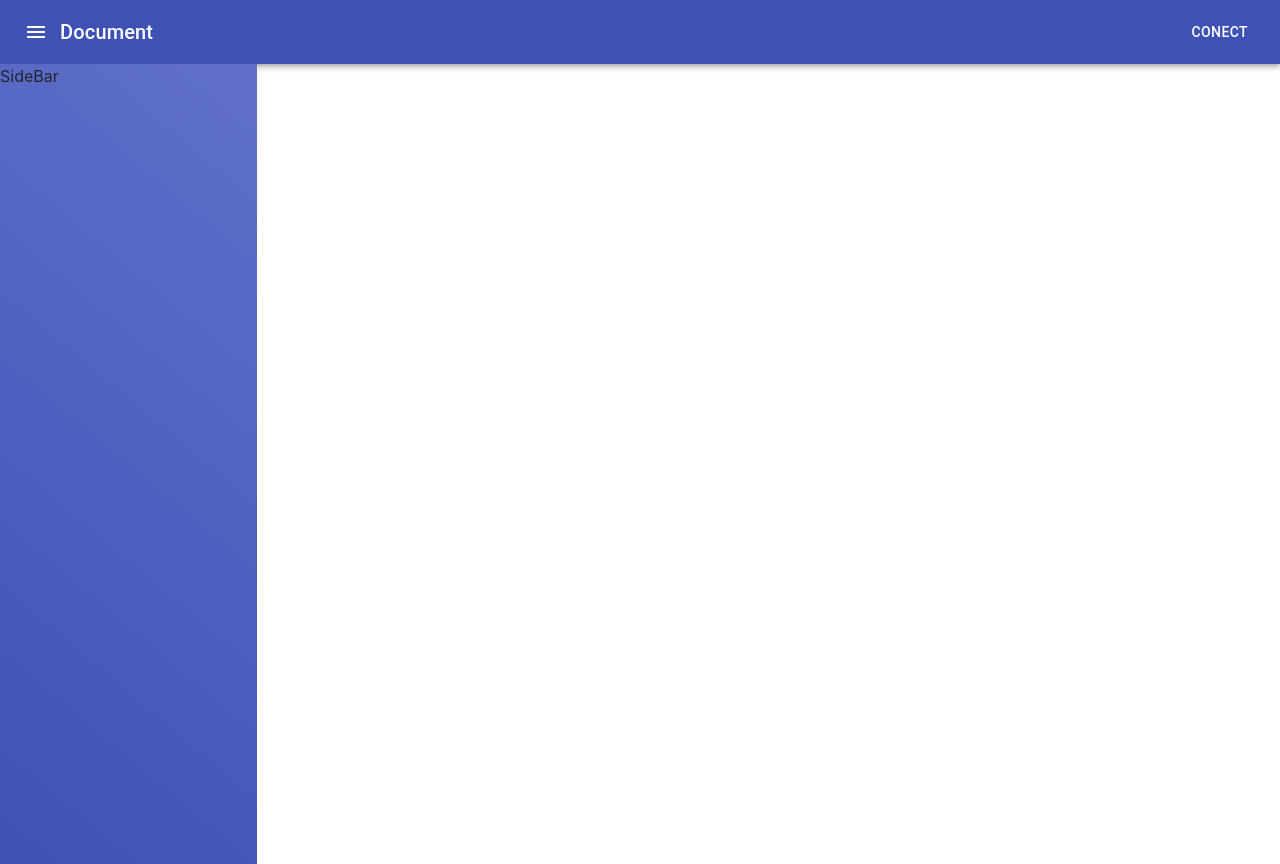
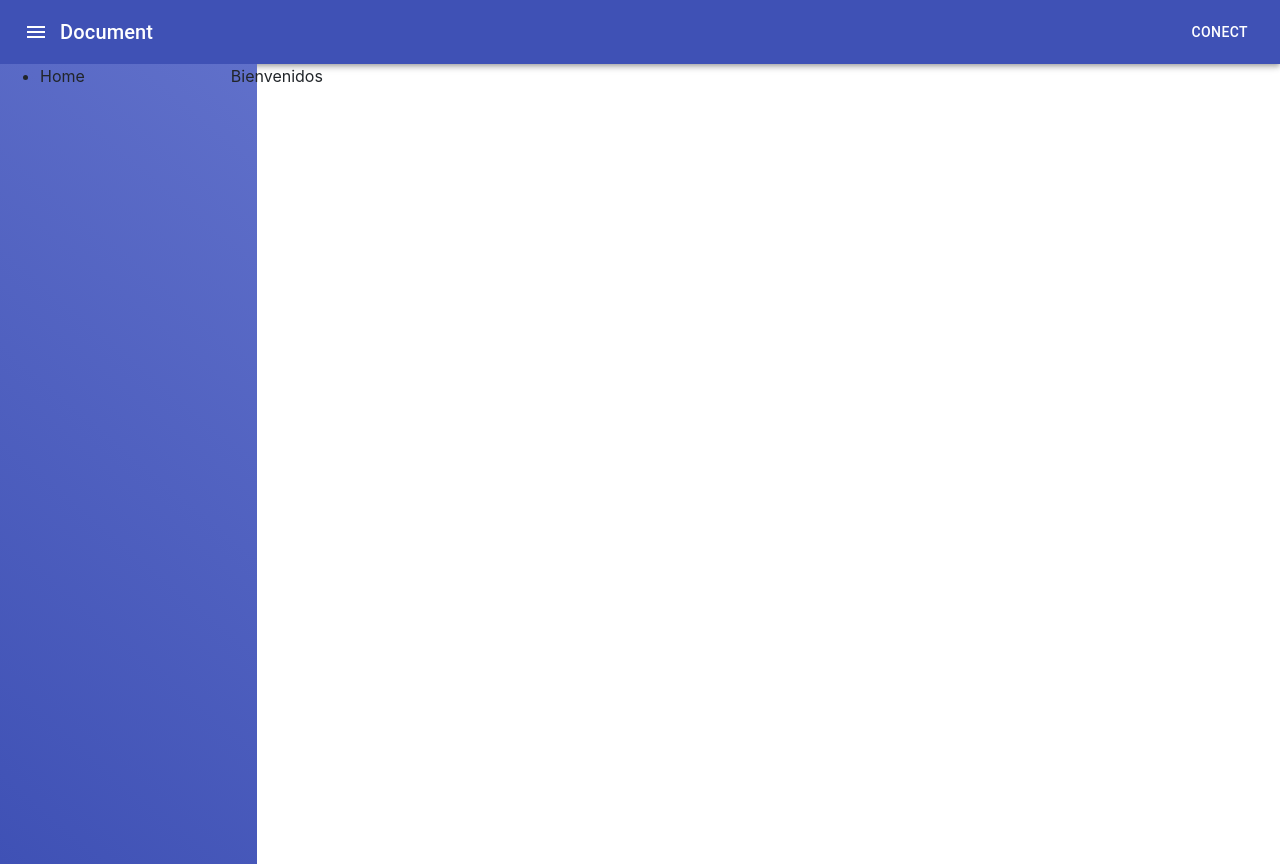
Before and after one commit to Electronic-Signatures-Industries/documentos-tokenizable, a React (Create React App) app in the folder app/: page / in a window 1280 px wide. Built offline with nearby package versions, Linux system fonts and the light colour scheme.

Commit message:
Adding sidebar logic

```diff
--- a/app/src/App.route.js
+++ b/app/src/App.route.js
@@ -1,5 +1,6 @@
 import React from 'react';
 import { Route, Switch} from 'react-router-dom';
+import Home from './containers/Home/Home'
 
 import Layout from './containers/Layout/Layout';
 
@@ -12,6 +13,7 @@ const AppRoute = () => {
 				render={props =>
 					(
 						<Layout {...props}>
+							<Home />
 						</Layout>
 					)}
 			/>
--- a/app/src/components/Header/Header.jsx
+++ b/app/src/components/Header/Header.jsx
@@ -1,4 +1,5 @@
 import React from 'react';
+import PropTypes from 'prop-types';
 import AppBar from '@material-ui/core/AppBar';
 import Toolbar from '@material-ui/core/Toolbar';
 import Typography from '@material-ui/core/Typography';
@@ -9,12 +10,20 @@ import i18n from 'i18next';
 
 import './header.scss';
 
-const Header = () => {
+const Header = (props) => {
+	const handleSide = () => {
+		props.setIsSlide(!props.isSlide)
+	}
 	return (
 		<div className="root">
 			<AppBar position="static">
 				<Toolbar>
-					<IconButton edge="start" className="menuButton" color="inherit" aria-label="menu">
+					<IconButton
+						edge="start"
+						className="menuButton"
+						color="inherit"
+						aria-label="menu"
+						onClick={handleSide}>
 						<MenuIcon />
 					</IconButton>
 					<Typography variant="h6" className="title">
@@ -28,4 +37,10 @@ const Header = () => {
 
 }
 
+Header.propTypes = {
+	setIsSlide: PropTypes.func.isRequired,
+	isSlide: PropTypes.bool.isRequired
+};
+
+
 export default Header;
--- a/app/src/components/SideBar/SideBar.jsx
+++ b/app/src/components/SideBar/SideBar.jsx
@@ -1,11 +1,26 @@
 import React from 'react';
+import PropTypes from 'prop-types';
 
 import './sideBar.scss';
 
-const SideBar = () => {
+const SideBar = (props) => {
+	const { isSlide } = props
+	const slide = isSlide ? 'slide' : '';
 	return (
-		<div className="container-sidebar">SideBar</div>
+		<div
+			className={`${slide} container-sidebar`}>
+			<ul>
+				<li>
+					Home
+				</li>
+			</ul>
+
+		</div>
 	)
 }
 
+SideBar.propTypes = {
+	isSlide: PropTypes.bool.isRequired
+};
+
 export default SideBar;
--- a/app/src/components/SideBar/sideBar.scss
+++ b/app/src/components/SideBar/sideBar.scss
@@ -3,3 +3,8 @@
     height: 100vh;
     width: 257px;
 }
+
+.slide {
+    width: 80px;
+    transition: width 1s;
+}
--- /dev/null
+++ b/app/src/containers/Home/Home.js
@@ -0,0 +1,9 @@
+import React from 'react';
+
+const Home = () => {
+	return (
+		<div>Bienvenidos</div>
+	)
+}
+
+export default Home
--- a/app/src/containers/Layout/Layout.jsx
+++ b/app/src/containers/Layout/Layout.jsx
@@ -1,4 +1,4 @@
-import React from 'react'
+import React, { useState }  from 'react'
 import PropTypes from 'prop-types';
 import {Container, Row, Col } from 'reactstrap';
 
@@ -8,14 +8,15 @@ import SideBar from '../../components/SideBar/SideBar';
 import './layout.scss';
 
 const Layout = ({children}) => {
+	const [isSlide, setIsSlide] = useState(false);
 	return (
 		<div >
-			<Header />
+			<Header setIsSlide={setIsSlide} isSlide={isSlide} />
 			<Row className="row-layout">
 				<Col md="2">
-					<SideBar />
+					<SideBar isSlide={isSlide} />
 				</Col>
-				<Col md="8">
+				<Col md="10">
 					<main>
 						<Container>
 							{children}
```
Also changed, not shown: app/src/containers/Home/home.scss (added).
